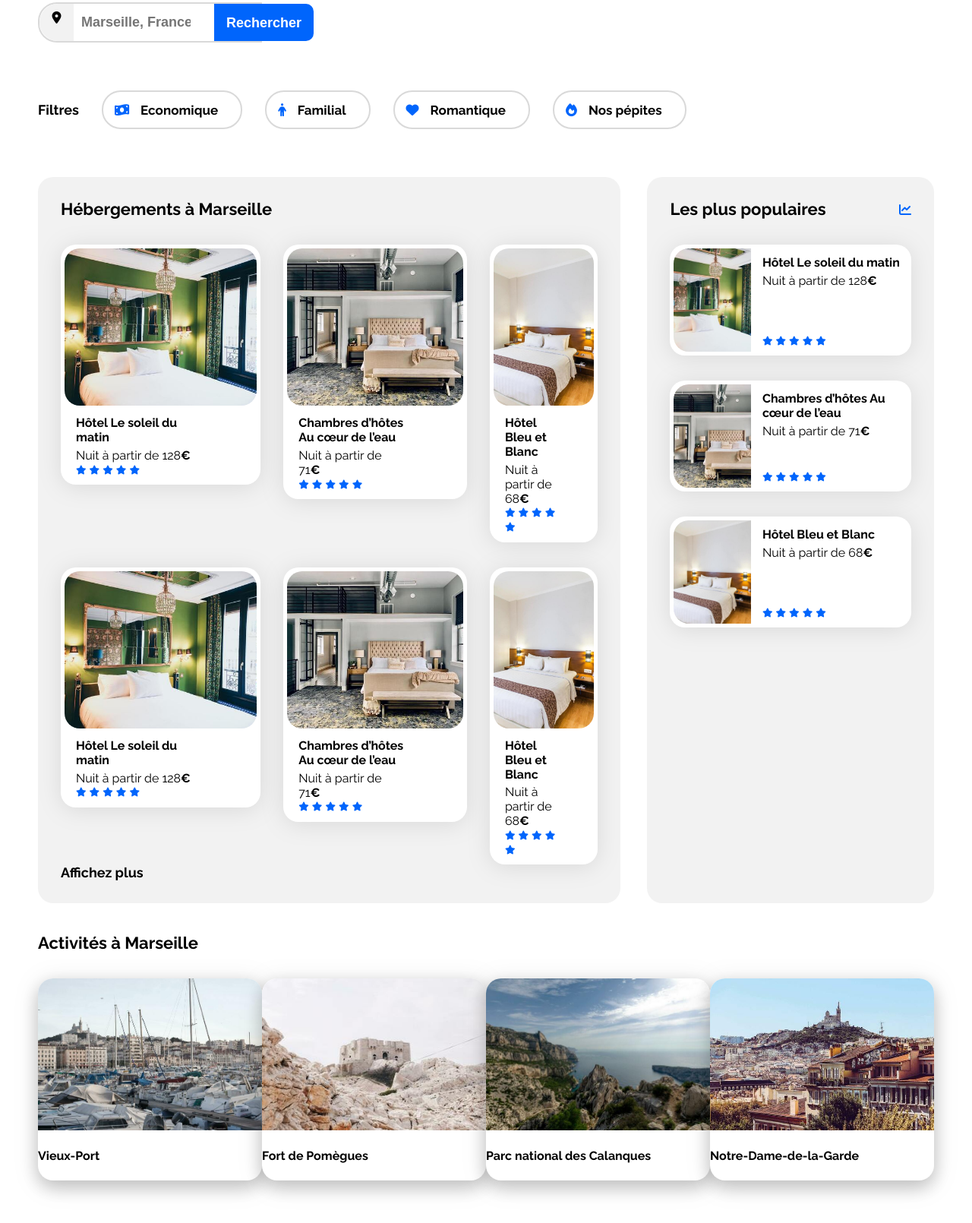
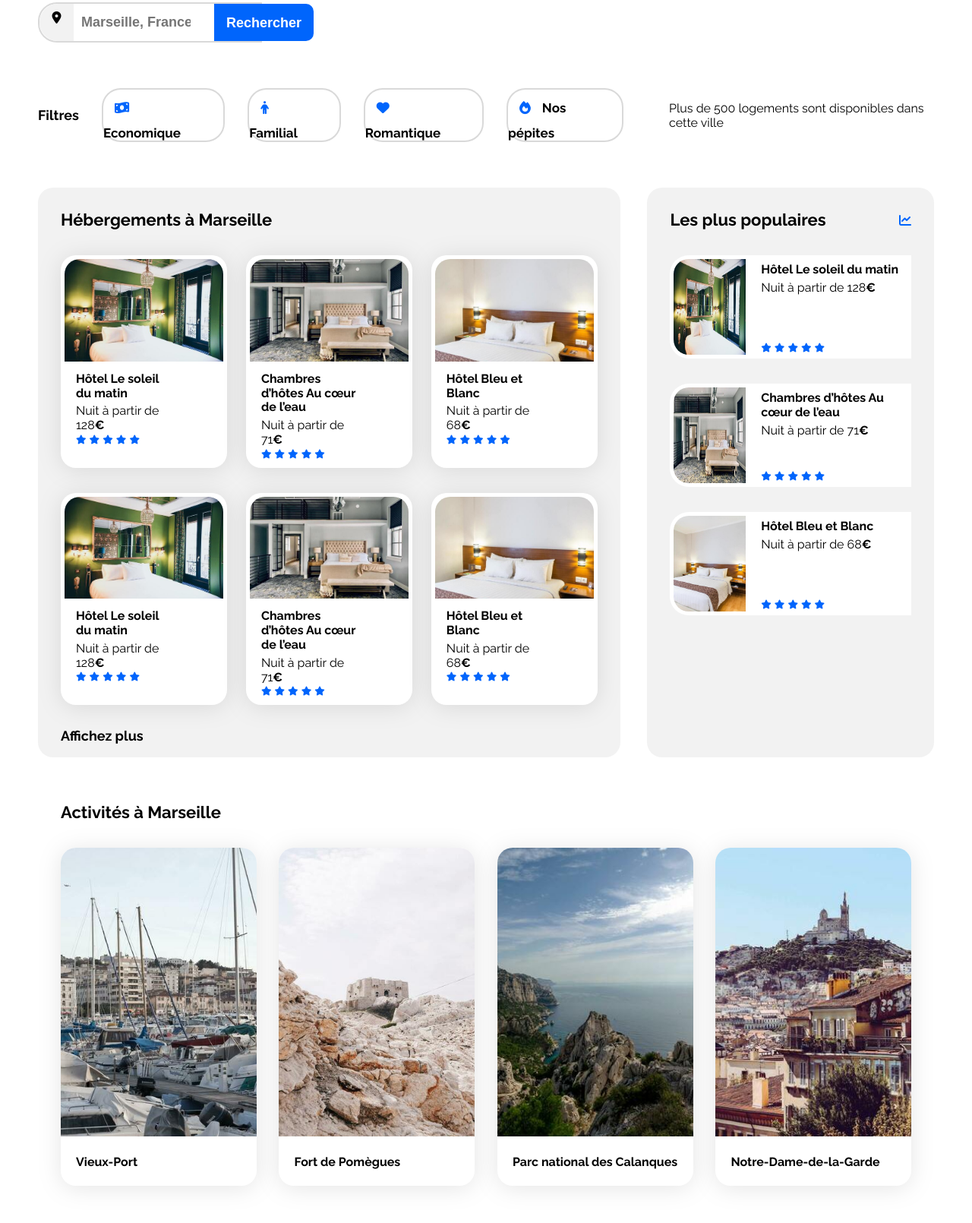
Before and after one commit to oumhanane/booki, a plain HTML site: page index.html in a window 1280 px wide. Shown: the part 230-1840 px from the top of the page at 76% size. Drawn offline with Linux system fonts and the light colour scheme.

Commit message:
modifications fichiers html et css

```diff
--- a/css/style.css
+++ b/css/style.css
@@ -226,11 +226,6 @@ a {
     margin-top: 60px;
 }
 
-/* .filtres-container a {
-    text-decoration: none;
-    color: #000000;
-} */
-
 .filtres-container i {
     padding: 15px;
 }
@@ -256,6 +251,8 @@ a {
     display: flex;
     justify-content: space-between;
     margin-top: 60px;
+    width: 100%;
+    height: 750px;
 }
 
 .hebergements-and-populaires section {
@@ -268,6 +265,7 @@ a {
 /****** Hebergements à Marseille ***********/
 .hebergements {
     width: 65%;
+    height: 100%;
 }
 
 .hebergements-title {
@@ -275,25 +273,32 @@ a {
     justify-content: space-between;
     align-items: center;
 }
-
+.hebergements-cards {
+    width: 100%;
+    height: 90%;
+}
 .hebergements-photo {
     display: flex;
     justify-content: space-between;
-    height: 100%;
     align-content: center;
-    gap: 30px;
     margin-top: 33px;
+    margin-bottom: 30px;
+    width: 100%;
+    height: 45%;
 }
 
-.hebergements-photo .card {
-    width: calc((100%-(2*20px))/3);
+.hebergements-photo a {
+    /* width: calc((100%-(2*30px))/3); */
+    height: 100%;
+    width: 31%;
 }
 
 .hebergements-photo img {
     width: 100%;
-    height: 207.25px;
+    height: 50%;
     object-fit: cover;
-    border-radius: 20px;
+    border-top-right-radius: 20px;
+    border-top-left-radius: 20px;
 }
 
 .hebergements-cards .card-content {
@@ -308,7 +313,6 @@ a {
 .hebergements-cards .card-title {
     margin-top: 10px;
     margin-bottom: 4px;
-    /* text-decoration: none; */
 }
 
 .hebergements-cards .card-subtitle {
@@ -340,16 +344,21 @@ a {
     align-items: center;
 }
 
-.populaires-cards .card {
+.populaires-cards article {
     display: flex;
+    background-color: white;
+    border-bottom-left-radius: 25px;
+    border-top-left-radius: 25px;
     margin-top: 33px;
+
 }
 
 .populaires-cards img {
     width: 33%;
     height: 136px;
-    border-top-left-radius: 20px;
-    border-bottom-left-radius: 20px;
+    border-top-left-radius: 25px;
+    border-bottom-left-radius: 25px;
+    padding: 5px;
 }
 
 .populaires-cards .card-content {
@@ -377,9 +386,9 @@ a {
 /****** Activités Marseille ***********/
 
 .activites-marseille {
-    margin-top: 40px;
-    gap: 20px;
-
+    margin-top: 60px;
+    margin-left: 30px;
+    margin-right: 30px;
 }
 
 .activites-cards {
@@ -393,16 +402,13 @@ a {
 
 .activites-cards img {
     width: 100%;
-    height: 200px;
+    height: 380px;
     border-top-left-radius: 20px;
     border-top-right-radius: 20px;
 }
 
 .activites-cards .card {
-    /* border-top-left-radius: 20px;
-    border-top-right-radius: 20px; */
-    box-shadow: 0px 10px 25px rgba(0, 0, 0, 0.2);
-    width: 297.5px;
+    width: 23%;
     padding: 0;
 }
 
@@ -410,8 +416,8 @@ a {
     padding: 0;
 }
 
-.activites-cards .clique-card {
-    text-decoration: none;
+.activites-cards h4 {
+    margin-left: 20px;
 }
 
 /****** Footer ***********/
@@ -433,7 +439,6 @@ a {
 
 .article-footer a {
     display: inline-block;
-    /* text-decoration: none; */
     color: inherit;
     font-size: 16px;
     line-height: 2.3em;
@@ -448,6 +453,7 @@ a {
 @media (max-width: 1024px) {
     .hebergements-and-populaires {
         flex-direction: column;
+        justify-content: space-between;
     }
 
     .hebergements {
@@ -461,12 +467,25 @@ a {
 
     .populaires-cards {
         display: flex;
-        flex-direction: row;
         justify-content: space-between;
+        width: 100%;
+        margin-top: 20px;
     }
 
     .populaires-cards .card {
+        width: 35%;
+    }
+
+    .populaires-cards article {
+        display: flex;
+        background-color: #ffff;
+        border-radius: 25px;
         width: 30%;
+    }
+
+    .populaires-cards img {
+        width: 35%;
+        padding: 5px;
     }
 
     .populaires-cards .card-title {
@@ -476,6 +495,14 @@ a {
     .populaires-cards .card-subtitle {
         font-size: 13px;
     }
+
+    .activites-marseille {
+        margin-top: 400px;
+    }
+
+    .activites-marseille img {
+        height: 200px;
+    }
 }
 
 /* Small devices (phones, less than 768px) */
--- a/index.html
+++ b/index.html
@@ -78,7 +78,8 @@
                     <a class="liens-filtre" href="#"
                     ><i class="fa-solid fa-fire"></i>Nos pépites</a
                     >
-            </div>
+                </div><br>
+                <p>Plus de 500 logements sont disponibles dans cette ville</p>
             </div>
         </section>
 
@@ -90,8 +91,180 @@
 
                 <div class="hebergements-cards">
                     <div class="hebergements-photo">
-                <a class="clique-card" href="#">
-                <article class="card">
+                    <a class="card" href="#">
+                        <img
+                        src="./images/hebergements/emile-guillemot.jpg"
+                        alt="Image de la chambre d'hôtel montrant un lit"
+                        />
+                        <div class="card-content">
+                        <div class="card-txt">
+                            <h4 class="card-title">Hôtel Le soleil du matin</h4>
+                            <p class="card-subtitle">
+                            Nuit à partir de 128<span class="euro">€</span>
+                            </p>
+                        </div>
+                        <div class="card-rating">
+                            <i class="fa-xs fa-solid fa-star" aria-hidden="true"></i>
+                            <i class="fa-xs fa-solid fa-star" aria-hidden="true"></i>
+                            <i class="fa-xs fa-solid fa-star" aria-hidden="true"></i>
+                            <i class="fa-xs fa-solid fa-star" aria-hidden="true"></i>
+                            <i
+                            class="fa-xs fa-solid fa-star neutral-star"
+                            aria-hidden="true"
+                            ></i>
+                            <span class="sr-only">Note de 4 sur 5</span>
+                        </div>
+                        </div>
+                    </a>
+
+                    <a class="card" href="#">
+                        <img
+                        src="./images/hebergements/aw-creative.jpg"
+                        alt="Image de la chambre d'hôtel montrant un lit"
+                        />
+                        <div class="card-content">
+                        <div class="card-txt">
+                            <h4 class="card-title">
+                            Chambres d’hôtes Au cœur de l’eau
+                            </h4>
+                            <p class="card-subtitle">
+                            Nuit à partir de 71<span class="euro">€</span>
+                            </p>
+                        </div>
+                        <div class="card-rating">
+                            <i class="fa-xs fa-solid fa-star" aria-hidden="true"></i>
+                            <i class="fa-xs fa-solid fa-star" aria-hidden="true"></i>
+                            <i class="fa-xs fa-solid fa-star" aria-hidden="true"></i>
+                            <i class="fa-xs fa-solid fa-star" aria-hidden="true"></i>
+                            <i
+                            class="fa-xs fa-solid fa-star neutral-star"
+                            aria-hidden="true"
+                            ></i>
+                            <span class="sr-only">Note de 4 sur 5</span>
+                        </div>
+                        </div>
+                    </a>
+
+                    <a class="card" href="#">
+                        <img
+                        src="./images/hebergements/febrian-zakaria2.jpg"
+                        alt="Image de la chambre d'hôtel montrant un lit"
+                        />
+                        <div class="card-content">
+                        <div class="card-txt">
+                            <h4 class="card-title">Hôtel Bleu et Blanc</h4>
+                            <p class="card-subtitle">
+                            Nuit à partir de 68<span class="euro">€</span>
+                            </p>
+                        </div>
+                        <div class="card-rating">
+                            <i class="fa-xs fa-solid fa-star" aria-hidden="true"></i>
+                            <i class="fa-xs fa-solid fa-star" aria-hidden="true"></i>
+                            <i class="fa-xs fa-solid fa-star" aria-hidden="true"></i>
+                            <i class="fa-xs fa-solid fa-star" aria-hidden="true"></i>
+                            <i
+                            class="fa-xs fa-solid fa-star neutral-star"
+                            aria-hidden="true"
+                            ></i>
+                            <span class="sr-only">Note de 4 sur 5</span>
+                        </div>
+                        </div>
+                    </a>
+                    </div>
+
+                    <div class="hebergements-photo">
+                    <a class="card" href="#">
+                        <img
+                        src="./images/hebergements/emile-guillemot.jpg"
+                        alt="Image de la chambre d'hôtel montrant un lit"
+                        />
+                        <div class="card-content">
+                        <div class="card-txt">
+                            <h4 class="card-title">Hôtel Le soleil du matin</h4>
+                            <p class="card-subtitle">
+                            Nuit à partir de 128<span class="euro">€</span>
+                            </p>
+                        </div>
+                        <div class="card-rating">
+                            <i class="fa-xs fa-solid fa-star" aria-hidden="true"></i>
+                            <i class="fa-xs fa-solid fa-star" aria-hidden="true"></i>
+                            <i class="fa-xs fa-solid fa-star" aria-hidden="true"></i>
+                            <i class="fa-xs fa-solid fa-star" aria-hidden="true"></i>
+                            <i
+                            class="fa-xs fa-solid fa-star neutral-star"
+                            aria-hidden="true"
+                            ></i>
+                            <span class="sr-only">Note de 4 sur 5</span>
+                        </div>
+                        </div>
+                    </a>
+
+                    <a class="card" href="#">
+                        <img
+                        src="./images/hebergements/aw-creative.jpg"
+                        alt="Image de la chambre d'hôtel montrant un lit"
+                        />
+                        <div class="card-content">
+                        <div class="card-txt">
+                            <h4 class="card-title">
+                            Chambres d’hôtes Au cœur de l’eau
+                            </h4>
+                            <p class="card-subtitle">
+                            Nuit à partir de 71<span class="euro">€</span>
+                            </p>
+                        </div>
+                        <div class="card-rating">
+                            <i class="fa-xs fa-solid fa-star" aria-hidden="true"></i>
+                            <i class="fa-xs fa-solid fa-star" aria-hidden="true"></i>
+                            <i class="fa-xs fa-solid fa-star" aria-hidden="true"></i>
+                            <i class="fa-xs fa-solid fa-star" aria-hidden="true"></i>
+                            <i
+                            class="fa-xs fa-solid fa-star neutral-star"
+                            aria-hidden="true"
+                            ></i>
+                            <span class="sr-only">Note de 4 sur 5</span>
+                        </div>
+                        </div>
+                    </a>
+
+                    <a class="card" href="#">
+                        <img
+                        src="./images/hebergements/febrian-zakaria2.jpg"
+                        alt="Image de la chambre d'hôtel montrant un lit"
+                        />
+                        <div class="card-content">
+                        <div class="card-txt">
+                            <h4 class="card-title">Hôtel Bleu et Blanc</h4>
+                            <p class="card-subtitle">
+                            Nuit à partir de 68<span class="euro">€</span>
+                            </p>
+                        </div>
+                        <div class="card-rating">
+                            <i class="fa-xs fa-solid fa-star" aria-hidden="true"></i>
+                            <i class="fa-xs fa-solid fa-star" aria-hidden="true"></i>
+                            <i class="fa-xs fa-solid fa-star" aria-hidden="true"></i>
+                            <i class="fa-xs fa-solid fa-star" aria-hidden="true"></i>
+                            <i
+                            class="fa-xs fa-solid fa-star neutral-star"
+                            aria-hidden="true"
+                            ></i>
+                            <span class="sr-only">Note de 4 sur 5</span>
+                        </div>
+                        </div>
+                    </a>
+                    </div>
+                    <a class="affichez-plus" href="#">Affichez plus</a>
+                </div>
+            </section>
+
+            <section class="populaires">
+                <div class="populaires-title">
+                    <h2 class="section-title">Les plus populaires</h2>
+                    <i id="child" class="fa-solid fa-chart-line" aria-hidden="true"></i>
+                </div>
+
+                <div class="populaires-cards">
+                    <article>
                         <img
                         src="./images/hebergements/emile-guillemot.jpg"
                         alt="Image de la chambre d'hôtel montrant un lit"
@@ -116,10 +289,7 @@
                             </div>
                         </div>
                     </article>
-                </a>
-
-                <a class="clique-card" href="#">
-                <article class="card">
+                    <article>
                         <img
                         src="./images/hebergements/aw-creative.jpg"
                         alt="Image de la chambre d'hôtel montrant un lit"
@@ -146,10 +316,7 @@
                             </div>
                         </div>
                     </article>
-                </a>
-
-                <a class="clique-card" href="#">
-                <article class="card">
+                    <article>
                         <img
                         src="./images/hebergements/febrian-zakaria2.jpg"
                         alt="Image de la chambre d'hôtel montrant un lit"
@@ -174,186 +341,6 @@
                             </div>
                         </div>
                     </article>
-                </a>
-              </div>
-
-              <div class="hebergements-photo">
-                <a class="clique-card" href="#">
-                <article class="card">
-                  <img
-                    src="./images/hebergements/emile-guillemot.jpg"
-                    alt="Image de la chambre d'hôtel montrant un lit"
-                  />
-                  <div class="card-content">
-                    <div class="card-txt">
-                      <h4 class="card-title">Hôtel Le soleil du matin</h4>
-                      <p class="card-subtitle">
-                        Nuit à partir de 128<span class="euro">€</span>
-                      </p>
-                    </div>
-                    <div class="card-rating">
-                      <i class="fa-xs fa-solid fa-star" aria-hidden="true"></i>
-                      <i class="fa-xs fa-solid fa-star" aria-hidden="true"></i>
-                      <i class="fa-xs fa-solid fa-star" aria-hidden="true"></i>
-                      <i class="fa-xs fa-solid fa-star" aria-hidden="true"></i>
-                      <i
-                        class="fa-xs fa-solid fa-star neutral-star"
-                        aria-hidden="true"
-                      ></i>
-                      <span class="sr-only">Note de 4 sur 5</span>
-                    </div>
-                  </div>
-                </article>
-                </a>
-
-                <a class="clique-card" href="#">
-                <article class="card">
-                  <img
-                    src="./images/hebergements/aw-creative.jpg"
-                    alt="Image de la chambre d'hôtel montrant un lit"
-                  />
-                  <div class="card-content">
-                    <div class="card-txt">
-                      <h4 class="card-title">
-                        Chambres d’hôtes Au cœur de l’eau
-                      </h4>
-                      <p class="card-subtitle">
-                        Nuit à partir de 71<span class="euro">€</span>
-                      </p>
-                    </div>
-                    <div class="card-rating">
-                      <i class="fa-xs fa-solid fa-star" aria-hidden="true"></i>
-                      <i class="fa-xs fa-solid fa-star" aria-hidden="true"></i>
-                      <i class="fa-xs fa-solid fa-star" aria-hidden="true"></i>
-                      <i class="fa-xs fa-solid fa-star" aria-hidden="true"></i>
-                      <i
-                        class="fa-xs fa-solid fa-star neutral-star"
-                        aria-hidden="true"
-                      ></i>
-                      <span class="sr-only">Note de 4 sur 5</span>
-                    </div>
-                  </div>
-                </article>
-                </a>
-
-                <a class="clique-card" href="#">
-                <article class="card">
-                  <img
-                    src="./images/hebergements/febrian-zakaria2.jpg"
-                    alt="Image de la chambre d'hôtel montrant un lit"
-                  />
-                  <div class="card-content">
-                    <div class="card-txt">
-                      <h4 class="card-title">Hôtel Bleu et Blanc</h4>
-                      <p class="card-subtitle">
-                        Nuit à partir de 68<span class="euro">€</span>
-                      </p>
-                    </div>
-                    <div class="card-rating">
-                      <i class="fa-xs fa-solid fa-star" aria-hidden="true"></i>
-                      <i class="fa-xs fa-solid fa-star" aria-hidden="true"></i>
-                      <i class="fa-xs fa-solid fa-star" aria-hidden="true"></i>
-                      <i class="fa-xs fa-solid fa-star" aria-hidden="true"></i>
-                      <i
-                        class="fa-xs fa-solid fa-star neutral-star"
-                        aria-hidden="true"
-                      ></i>
-                      <span class="sr-only">Note de 4 sur 5</span>
-                    </div>
-                  </div>
-                </article>
-                </a>
-              </div>
-              <a class="affichez-plus" href="#">Affichez plus</a>
-            </div>
-          </section>
-
-          <section class="populaires">
-            <div class="populaires-title">
-              <h2 class="section-title">Les plus populaires</h2>
-              <i class="fa-solid fa-chart-line" aria-hidden="true"></i>
-            </div>
-
-            <div class="populaires-cards">
-              <div>
-                <article class="card">
-                  <img
-                    src="./images/hebergements/emile-guillemot.jpg"
-                    alt="Image de la chambre d'hôtel montrant un lit"
-                  />
-                  <div class="card-content">
-                    <div class="card-txt">
-                      <h4 class="card-title">Hôtel Le soleil du matin</h4>
-                      <p class="card-subtitle">
-                        Nuit à partir de 128<span class="euro">€</span>
-                      </p>
-                    </div>
-                    <div class="card-rating">
-                      <i class="fa-xs fa-solid fa-star" aria-hidden="true"></i>
-                      <i class="fa-xs fa-solid fa-star" aria-hidden="true"></i>
-                      <i class="fa-xs fa-solid fa-star" aria-hidden="true"></i>
-                      <i class="fa-xs fa-solid fa-star" aria-hidden="true"></i>
-                      <i
-                        class="fa-xs fa-solid fa-star neutral-star"
-                        aria-hidden="true"
-                      ></i>
-                      <span class="sr-only">Note de 4 sur 5</span>
-                    </div>
-                  </div>
-                </article>
-                <article class="card">
-                  <img
-                    src="./images/hebergements/aw-creative.jpg"
-                    alt="Image de la chambre d'hôtel montrant un lit"
-                  />
-                  <div class="card-content">
-                    <div class="card-txt">
-                      <h4 class="card-title">
-                        Chambres d’hôtes Au cœur de l’eau
-                      </h4>
-                      <p class="card-subtitle">
-                        Nuit à partir de 71<span class="euro">€</span>
-                      </p>
-                    </div>
-                    <div class="card-rating">
-                      <i class="fa-xs fa-solid fa-star" aria-hidden="true"></i>
-                      <i class="fa-xs fa-solid fa-star" aria-hidden="true"></i>
-                      <i class="fa-xs fa-solid fa-star" aria-hidden="true"></i>
-                      <i class="fa-xs fa-solid fa-star" aria-hidden="true"></i>
-                      <i
-                        class="fa-xs fa-solid fa-star neutral-star"
-                        aria-hidden="true"
-                      ></i>
-                      <span class="sr-only">Note de 4 sur 5</span>
-                    </div>
-                  </div>
-                </article>
-                <article class="card">
-                  <img
-                    src="./images/hebergements/febrian-zakaria2.jpg"
-                    alt="Image de la chambre d'hôtel montrant un lit"
-                  />
-                  <div class="card-content">
-                    <div class="card-txt">
-                      <h4 class="card-title">Hôtel Bleu et Blanc</h4>
-                      <p class="card-subtitle">
-                        Nuit à partir de 68<span class="euro">€</span>
-                      </p>
-                    </div>
-                    <div class="card-rating">
-                      <i class="fa-xs fa-solid fa-star" aria-hidden="true"></i>
-                      <i class="fa-xs fa-solid fa-star" aria-hidden="true"></i>
-                      <i class="fa-xs fa-solid fa-star" aria-hidden="true"></i>
-                      <i class="fa-xs fa-solid fa-star" aria-hidden="true"></i>
-                      <i
-                        class="fa-xs fa-solid fa-star neutral-star"
-                        aria-hidden="true"
-                      ></i>
-                      <span class="sr-only">Note de 4 sur 5</span>
-                    </div>
-                  </div>
-                </article>
-              </div>
                 </div>
             </section>
         </div>
```
Lines whose indentation alone changed are shown as unchanged.
